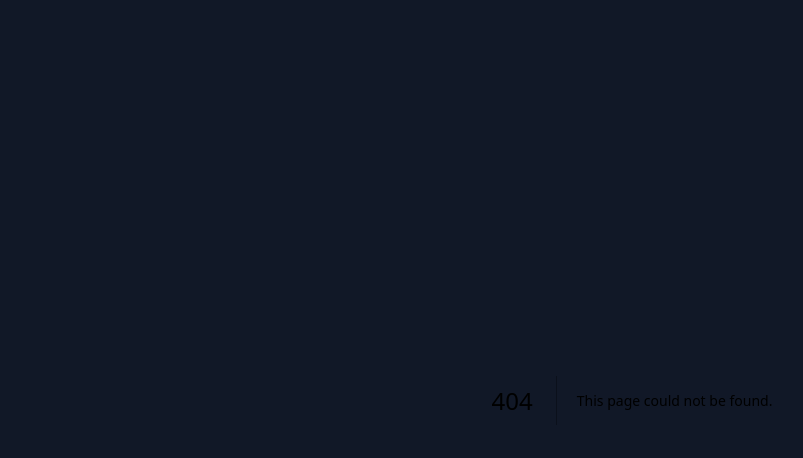
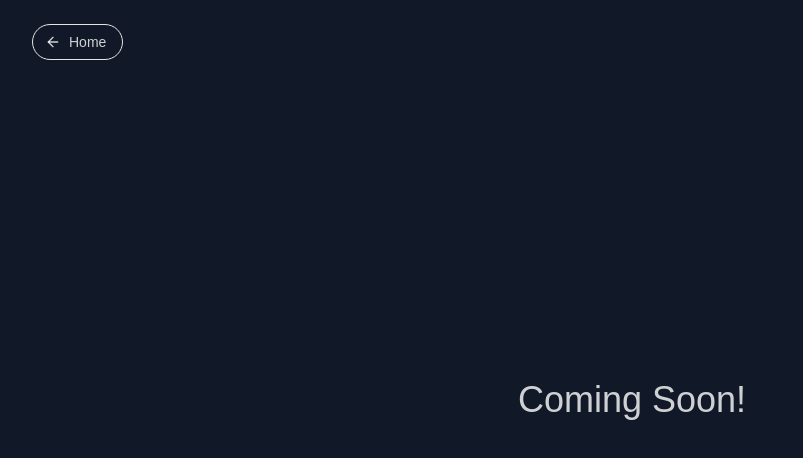
Before and after one commit to Mavericko99/Maxis, a Next.js app: page /security in a window 1280 px wide. Before the commit this address had no page. Shown: the top 458 px of the page, without its empty margins (8-811 px from the left). Built offline with nearby package versions, Linux system fonts and the light colour scheme.

Commit message:
security

```diff
--- /dev/null
+++ b/app/security/page.tsx
@@ -0,0 +1,14 @@
+import { Button } from "@/components/ui/button";
+import { ArrowLeft } from "lucide-react";
+import Link from "next/link";
+
+export default function SecurityTest() {
+    return (<div className="h-screen text-white/80 w-full flex flex-col justify-center items-center text-4xl relative">
+        <Link href="/">
+            <Button variant="outline" className='absolute top-6 z-10 left-10 pl-3  rounded-full bg-transparent'>
+                <ArrowLeft />
+                Home</Button>
+        </Link>
+        Coming Soon!
+    </div>)
+}
```
